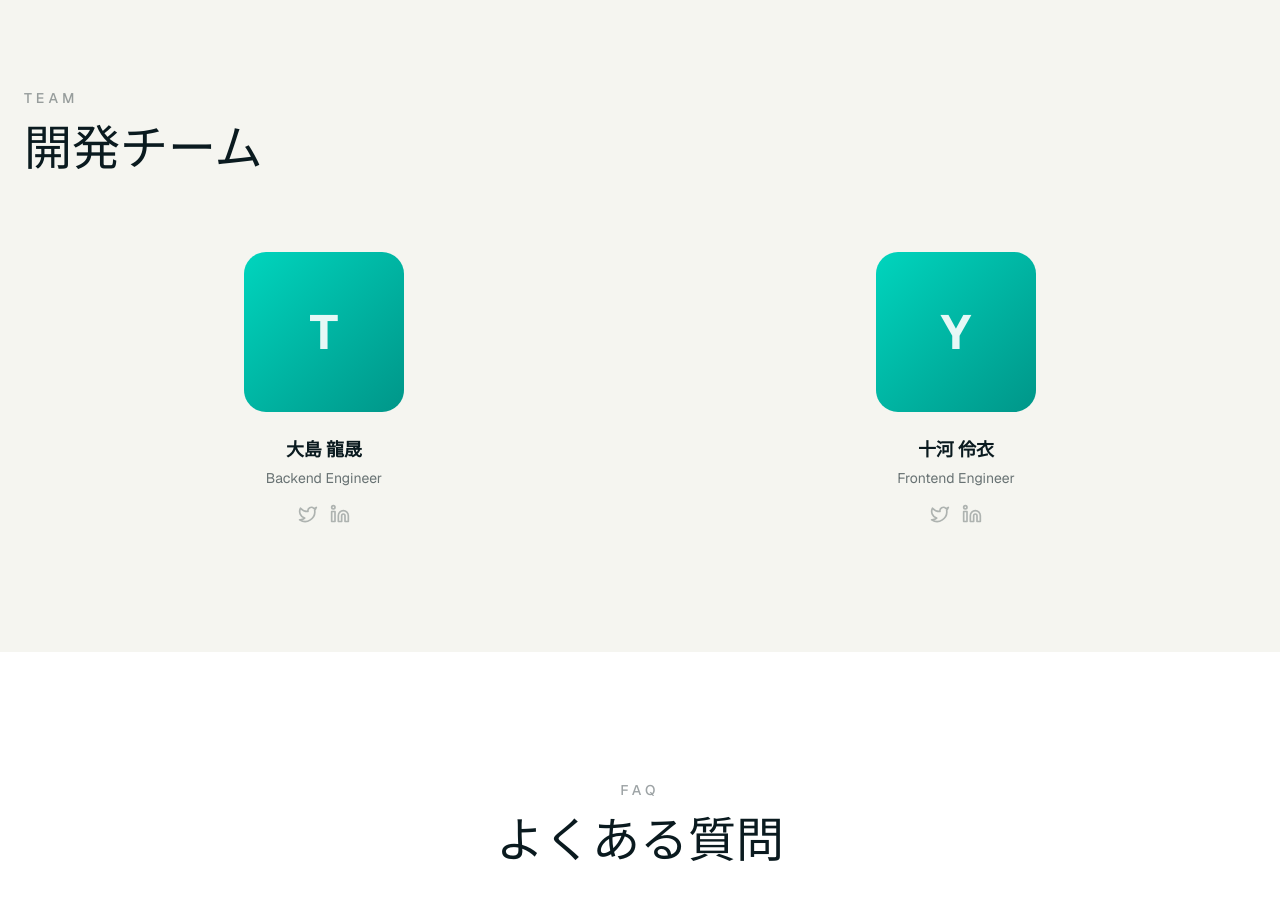
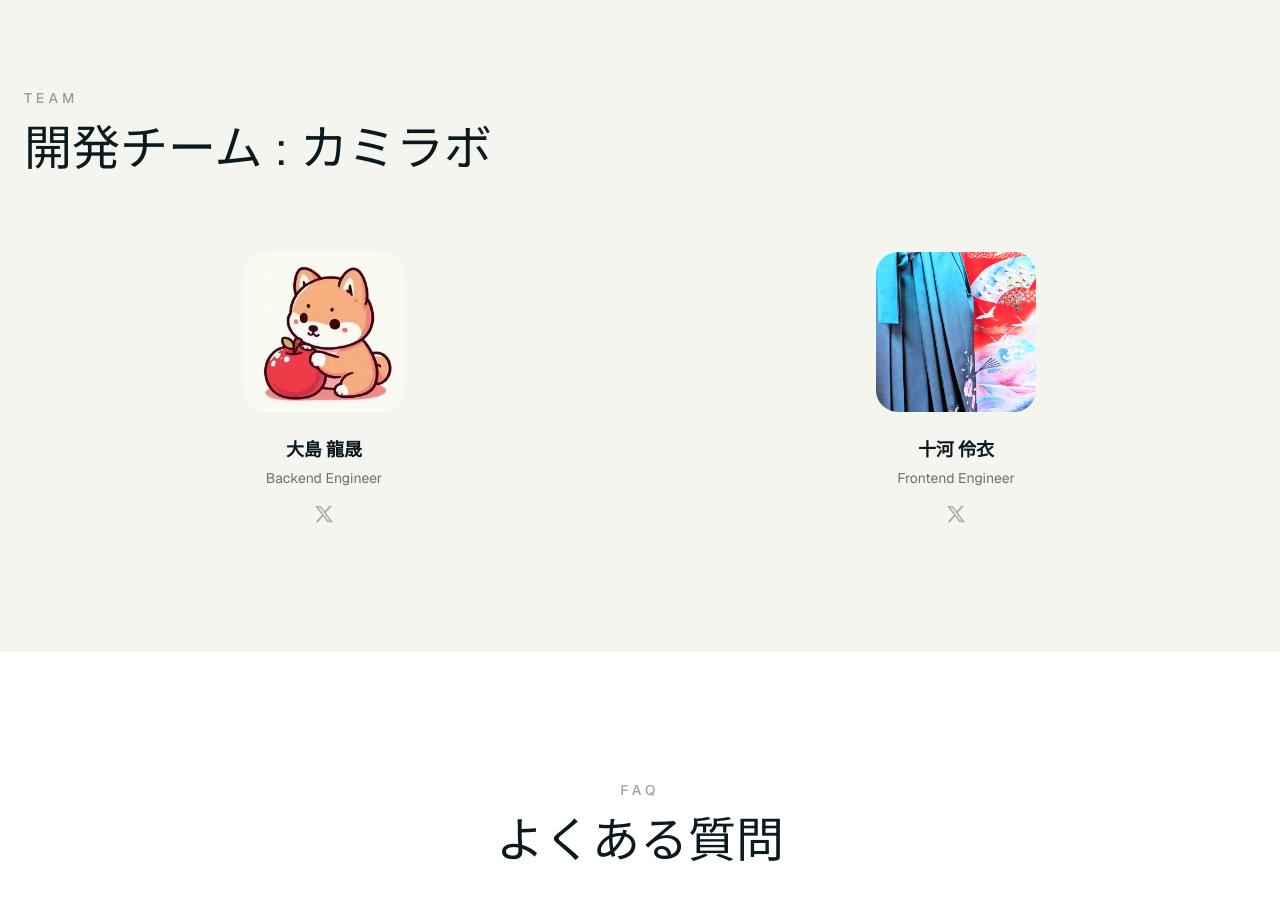
Before and after one commit to 0-s0g0/BreathVizAI-HP, a Next.js app: page / in a window 1280 px wide. Shown: the part 4940-5840 px from the top of the page. Built offline with nearby package versions, Linux system fonts and the light colour scheme.

Commit message:
fix:teams

```diff
--- a/app/Section/Team/TeamSection.tsx
+++ b/app/Section/Team/TeamSection.tsx
@@ -1,7 +1,7 @@
 "use client"
 
 import { AnimatedSection } from "@/app/Animation/AnimationSection"
-import { Linkedin as LinkedinIcon, Twitter as XIcon } from "lucide-react"
+import Image from "next/image"
 import { useTranslation } from "react-i18next"
 import { tKeys } from "@/i18n/keys"
 
@@ -9,6 +9,7 @@ type TeamMember = {
   readonly name: string
   readonly role: string
   readonly image: string
+  readonly xUrl: string
 }
 
 export function TeamSection() {
@@ -32,27 +33,33 @@ export function TeamSection() {
           {teamData.map((member, index) => (
             <AnimatedSection key={member.name} delay={index * 100}>
               <div data-hover className="group text-center">
-                <div className="relative mx-auto mb-6 h-40 w-40 overflow-hidden rounded-3xl bg-gradient-to-br from-teal-400 to-teal-600 transition-transform duration-500 group-hover:scale-105">
-                  <div className="absolute inset-0 flex items-center justify-center text-5xl font-bold text-white/90">
-                    {member.image}
-                  </div>
+                <div className="relative mx-auto mb-6 h-40 w-40 overflow-hidden rounded-3xl transition-transform duration-500 group-hover:scale-105">
+                  <Image
+                    src={member.image}
+                    alt={member.name}
+                    fill
+                    className="object-cover"
+                  />
                 </div>
                 <h3 className="mb-1 text-lg font-semibold text-[#0a1a1f]">{member.name}</h3>
                 <p className="mb-4 text-sm text-[#0a1a1f]/60">{member.role}</p>
                 <div className="flex justify-center gap-3">
                   <a
-                    href="#"
+                    href={member.xUrl}
+                    target="_blank"
+                    rel="noopener noreferrer"
                     data-hover
                     className="text-[#0a1a1f]/30 transition-colors hover:text-teal-600"
+                    aria-label="X (Twitter)"
                   >
-                    <XIcon className="h-5 w-5" />
-                  </a>
-                  <a
-                    href="#"
-                    data-hover
-                    className="text-[#0a1a1f]/30 transition-colors hover:text-teal-600"
-                  >
-                    <LinkedinIcon className="h-5 w-5" />
+                    <svg
+                      className="h-5 w-5"
+                      viewBox="0 0 24 24"
+                      fill="currentColor"
+                      xmlns="http://www.w3.org/2000/svg"
+                    >
+                      <path d="M18.244 2.25h3.308l-7.227 8.26 8.502 11.24H16.17l-5.214-6.817L4.99 21.75H1.68l7.73-8.835L1.254 2.25H8.08l4.713 6.231zm-1.161 17.52h1.833L7.084 4.126H5.117z" />
+                    </svg>
                   </a>
                 </div>
               </div>
--- a/i18n/locales/en.ts
+++ b/i18n/locales/en.ts
@@ -63,10 +63,10 @@ export const en = {
   },
   team: {
     label: "Team",
-    title: "Development Team",
+    title: "Development Team : KamiLab",
     members: [
-      { name: "Ryusei Oshima", role: "Backend Engineer", image: "T" },
-      { name: "Rei Sogo", role: "Frontend Engineer", image: "Y" },
+      { name: "Ryusei Oshima", role: "Backend Engineer", image: "/icons/Ryu.jpg", xUrl: "https://x.com/o4_ryu5ei" },
+      { name: "Rei Sogo", role: "Frontend Engineer", image: "/icons/Rei.jpg", xUrl: "https://x.com/0_s0g0" },
     ],
   },
   news: {
--- a/i18n/locales/ja.ts
+++ b/i18n/locales/ja.ts
@@ -63,10 +63,10 @@ hero: {
       },
       team: {
         label: "Team",
-        title: "開発チーム",
+        title: "開発チーム : カミラボ",
         members: [
-          { name: "大島 龍晟", role: "Backend Engineer", image: "T" },
-          { name: "十河 伶衣", role: "Frontend Engineer", image: "Y" },
+          { name: "大島 龍晟", role: "Backend Engineer", image: "/icons/Ryu.jpg", xUrl: "https://x.com/o4_ryu5ei" },
+          { name: "十河 伶衣", role: "Frontend Engineer", image: "/icons/Rei.jpg", xUrl: "https://x.com/0_s0g0" },
         ],
       },
       news: {
```
Also changed, not shown: public/icons/Rei.jpg (added), public/icons/Ryu.jpg (added).
